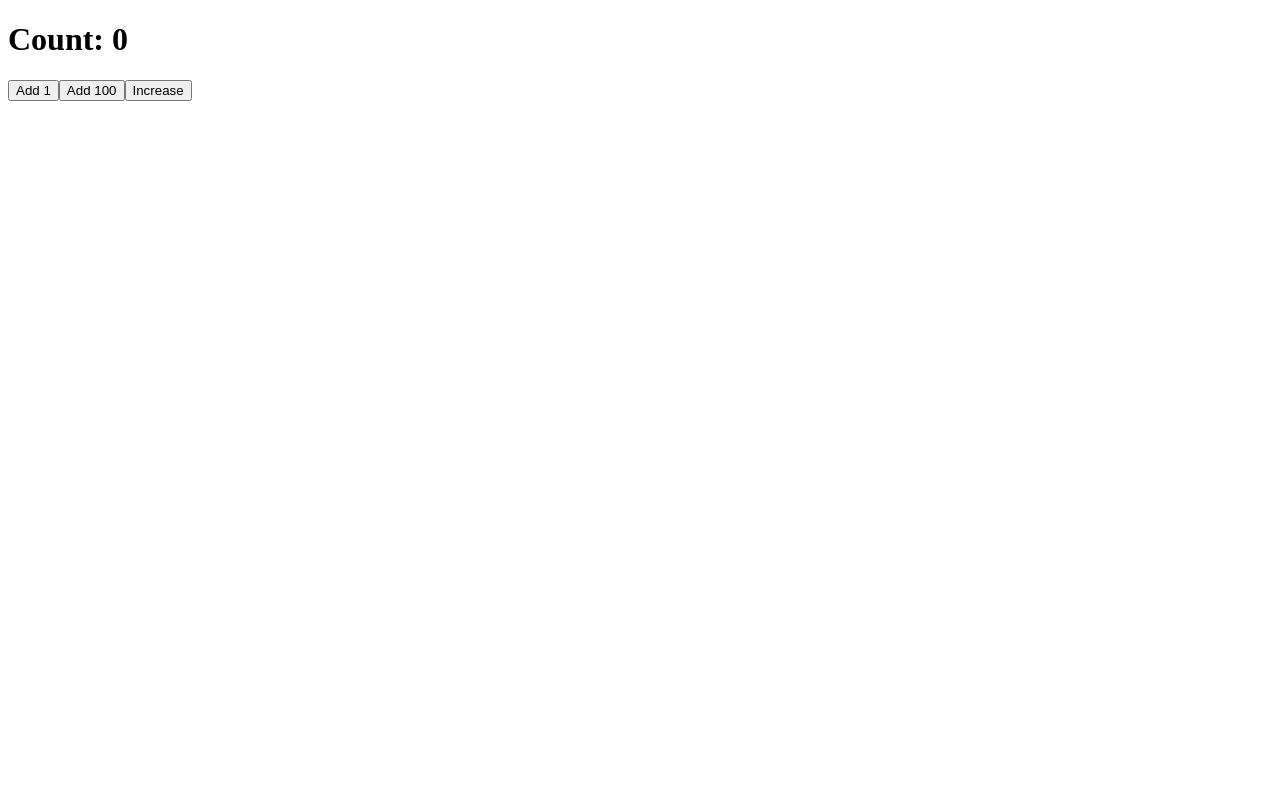
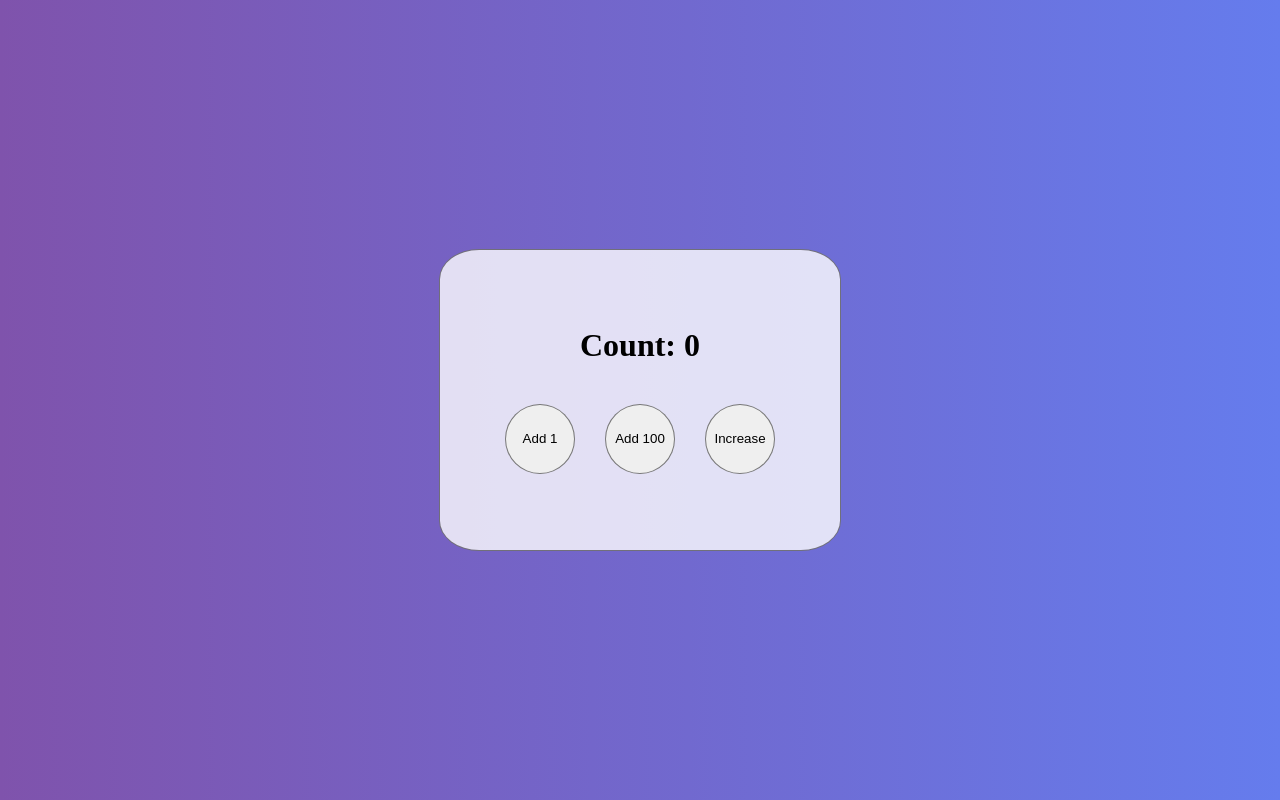
Before and after one commit to mate-academy/react_counter, a React (Create React App) app: page / in a window 1280 px wide. Built offline with nearby package versions, Linux system fonts and the light colour scheme.

Commit message:
Counter was realised

```diff
--- a/src/App.scss
+++ b/src/App.scss
@@ -1,7 +1,65 @@
 iframe {
   display: none;
+}
+
+body {
+  margin: 0;
 }
 
 button {
   cursor: pointer;
 }
+
+.App {
+  display: flex;
+  justify-content: center;
+  align-items: center;
+
+  height: 100vh;
+  background-image: linear-gradient(to right, #7f53ac 0, #657ced 100%);
+
+  &__wrapper {
+    display: flex;
+    flex-direction: column;
+    justify-content: center;
+    align-items: center;
+
+    width: 400px;
+    height: 300px;
+
+    border: 1px solid rgba(1, 1, 1, 0.5);
+    background-color: rgba(255, 255, 255, 0.8);
+    border-radius: 10%;
+  }
+
+  &__title {
+    margin-top: 0;
+    margin-bottom: 40px;
+  }
+
+  &__buttons {
+    display: flex;
+  }
+
+  &__button {
+    width: 70px;
+    height: 70px;
+
+    padding: 5px;
+    margin-right: 30px;
+
+    border-radius: 50%;
+    border: 1px solid rgba(1, 1, 1, 0.5);
+
+    transition: transform 1s, background-color 1s;
+
+    &:last-child {
+      margin-right: 0;
+    }
+
+    &:hover {
+      transform: scale(1.2);
+      background-color: #657ced;
+    }
+  }
+}
--- a/src/App.tsx
+++ b/src/App.tsx
@@ -11,14 +11,17 @@ export class App extends React.Component<{}, State> {
   };
 
   addOne = () => {
-    // write code here
+    this.setState(state => ({
+      count: state.count + 1,
+    }));
   };
 
   add100 = () => {
-    // write code here
+    this.setState(state => ({
+      count: state.count + 100,
+    }));
   };
 
-  // DON'T change the code below
   increase = () => {
     this.addOne();
 
@@ -32,21 +35,37 @@ export class App extends React.Component<{}, State> {
 
     return (
       <div className="App">
+        <div className="App__wrapper">
           <h1 className="App__title">
             {`Count: ${count}`}
           </h1>
 
-        <button type="button" className="App__add-one" onClick={this.addOne}>
+          <div className="App__buttons">
+            <button
+              type="button"
+              className="App__add-one App__button"
+              onClick={this.addOne}
+            >
               Add 1
             </button>
 
-        <button type="button" className="App__add-100" onClick={this.add100}>
+            <button
+              type="button"
+              className="App__add-100 App__button"
+              onClick={this.add100}
+            >
               Add 100
             </button>
 
-        <button type="button" className="App__increase" onClick={this.increase}>
+            <button
+              type="button"
+              className="App__increase App__button"
+              onClick={this.increase}
+            >
               Increase
             </button>
+          </div>
+        </div>
       </div>
     );
   }
```
Also changed, not shown: 1 other file (tests, documents, lock files or other folders). Lines whose indentation alone changed are shown as unchanged.
